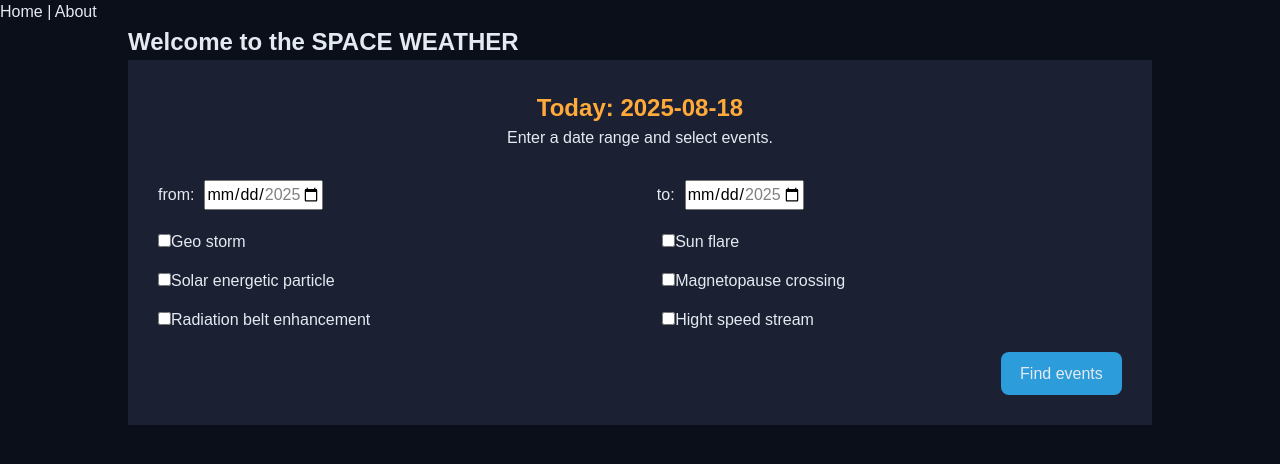
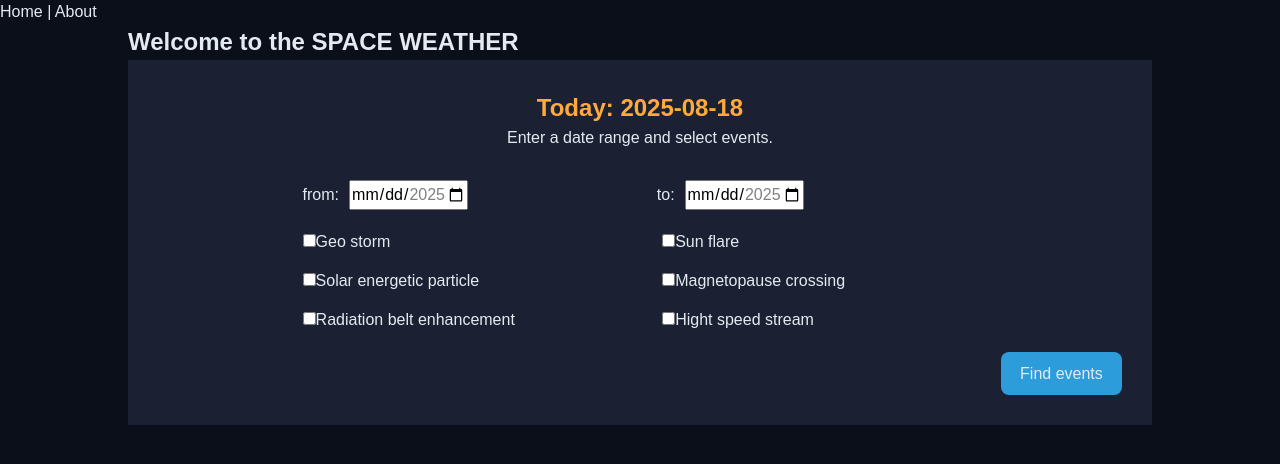
Before and after one commit to Taaamilaaa/Space-Weather, a React (Vite) app: page / in a window 1280 px wide. Shown: the top 464 px of the page. Built offline with nearby package versions, Linux system fonts and the light colour scheme.

Commit message:
Update Form.module.css

```diff
--- a/src/components/form/Form.module.css
+++ b/src/components/form/Form.module.css
@@ -3,6 +3,9 @@
   grid-template-columns: auto auto;
   gap: 15px;
   margin-bottom: 20px;
+  max-width: 70%;
+  margin-left: auto;
+  margin-right: auto;
 }
 .submitBtn {
   text-align: right;
```
